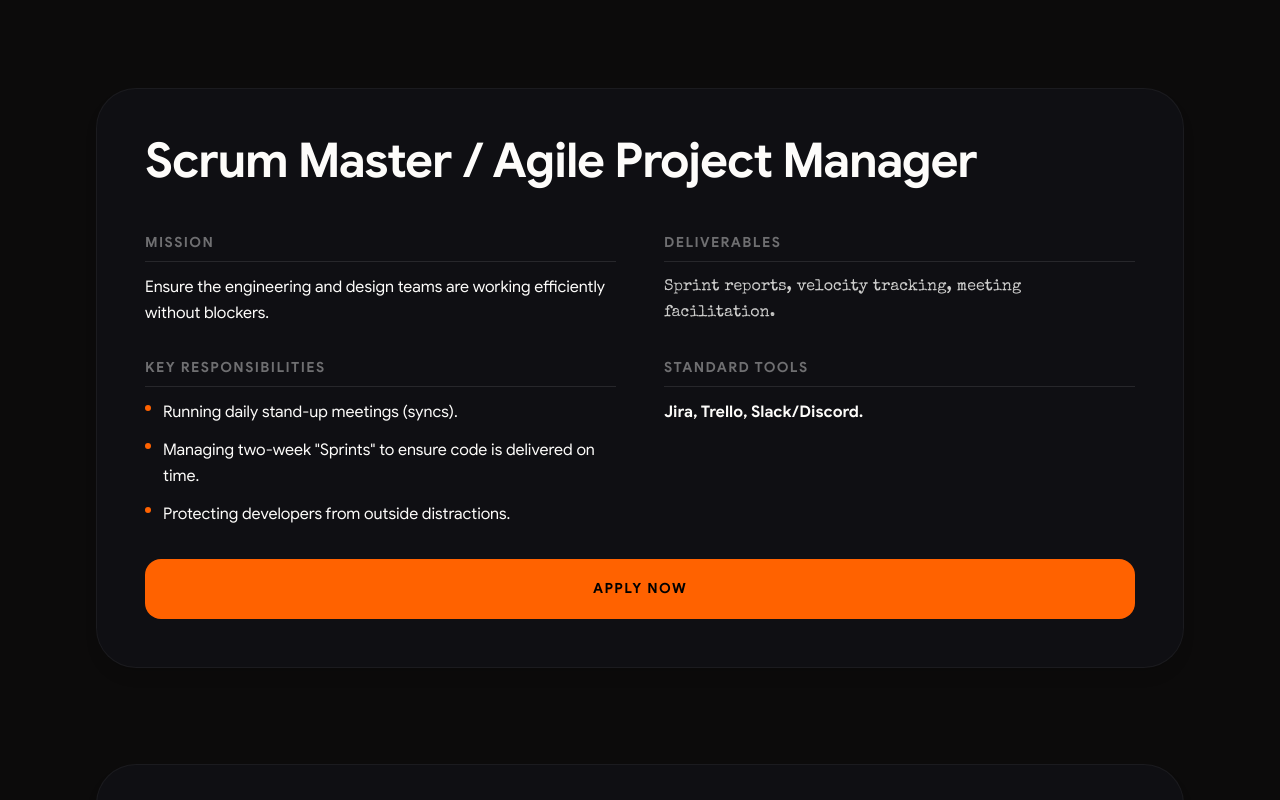
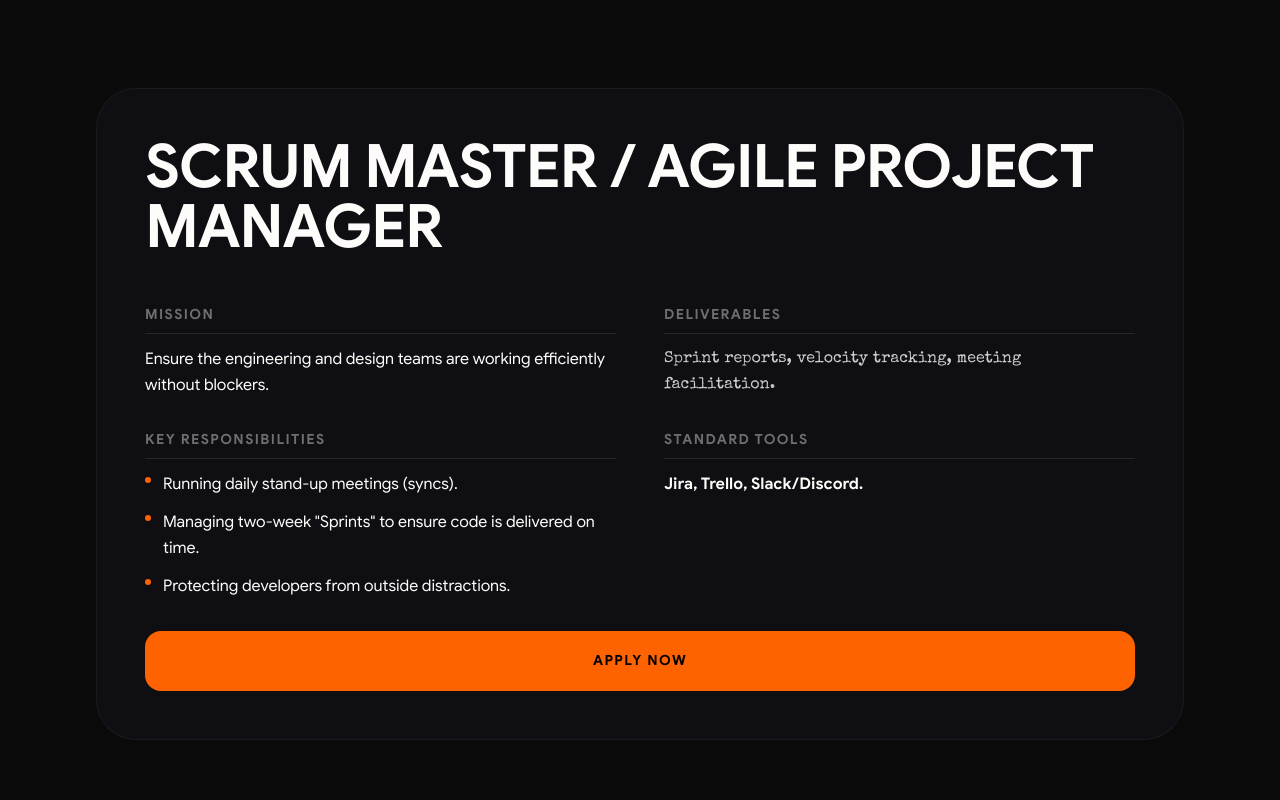
Before and after one commit to duskdynamicsproductions/elevate, a React (Vite) app: page /joinourjourney in a window 1280 px wide. Shown: the part 840-1640 px from the top of the page. Built offline with nearby package versions, Linux system fonts and the light colour scheme; a web font is replaced by a local one.

Commit message:
style: massively increase career role titles to text-4xl on mobile to eliminate wasted space

```diff
--- a/src/JoinOurJourneyPage.tsx
+++ b/src/JoinOurJourneyPage.tsx
@@ -188,7 +188,7 @@ export function JoinOurJourneyPage() {
             <div key={index} className="snap-start md:snap-align-none scroll-m-6 group relative bg-[#0f0f13] shadow-lg p-6 sm:p-8 md:p-12 rounded-[2.5rem] border border-elevate-paper/[0.05] hover:border-elevate-orange/50 transition-colors duration-500 min-h-[85dvh] max-h-[95dvh] overflow-y-auto overflow-x-hidden md:min-h-0 md:max-h-none md:overflow-visible flex flex-col justify-between">
 
               <div className="flex flex-col mb-6 md:mb-10">
-                <h2 className="text-xl sm:text-2xl md:text-5xl font-black tracking-tight mb-2 md:mb-2 leading-tight">{role.title}</h2>
+                <h2 className="text-4xl sm:text-5xl md:text-6xl font-black tracking-tight mb-2 md:mb-2 leading-none uppercase">{role.title}</h2>
               </div>
 
               <div className="grid grid-cols-1 md:grid-cols-2 gap-4 md:gap-12 flex-1">
```
